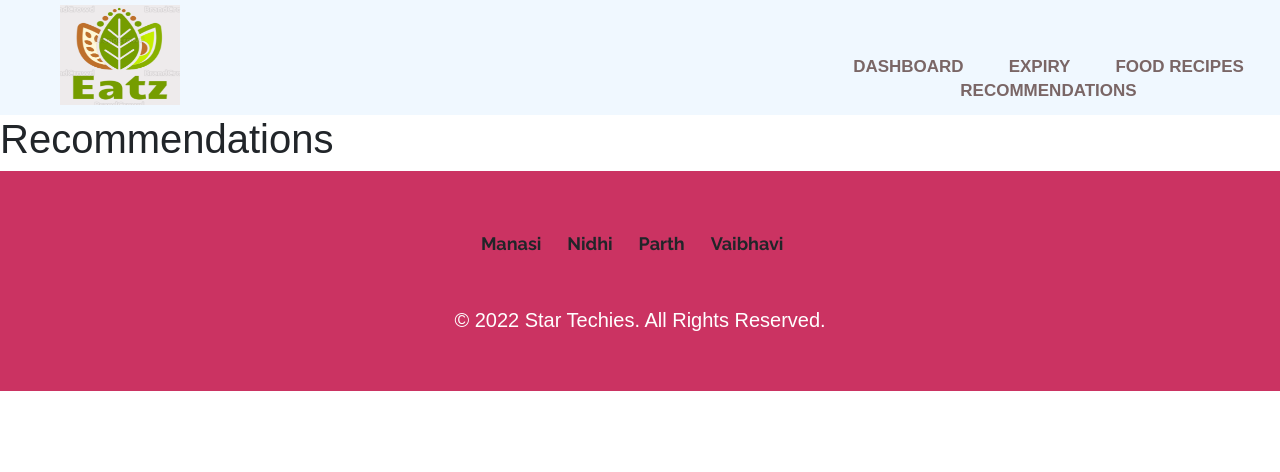
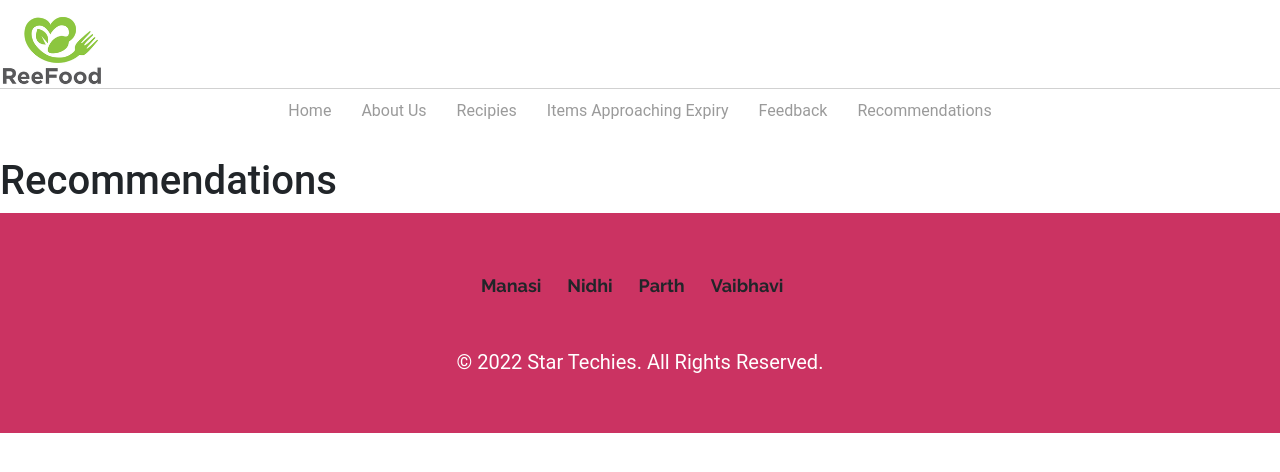
Before and after one commit to vpore/ReeFood, a React (Create React App) app: page /recom in a window 1280 px wide. Shown: the top 472 px of the page. Built offline with nearby package versions, Linux system fonts and the light colour scheme.

Commit message:
Styled the dashboard

```diff
--- /dev/null
+++ b/src/assets/Dashboard.css
@@ -0,0 +1,134 @@
+.hero-section{
+    width: 100%;
+    height: calc(100vh - 120px);
+    background-image: url(https://hospitalityinsights.ehl.edu/hubfs/Blog-EHL-Insights/Blog-Header-EHL-Insights/AdobeStock_264542845.jpeg);
+    background-size: cover;
+    background-repeat: no-repeat;
+    display: flex;
+    justify-content: center;
+    align-items: center;
+}
+
+.hero-section .logo{
+    height: 150px;
+    display: block;
+    margin: auto;
+}
+
+.hero-section .sub-heading{
+    margin-top: 10px;
+    text-align: center;
+    /*color:white;*/
+    text-transform: capitalize;
+    font-size: 35px;
+    font-weight: 300;
+}
+.hero-section .heading{
+    margin-top: 10px;
+    text-align: center;
+    font-family:Arial, Helvetica, sans-serif;
+    color:white;
+    text-decoration: wavy;
+    text-transform: capitalize;
+    font-size: 35px;
+    font-weight: 300;
+}
+*{
+    margin: 0;
+    padding: 0;
+    box-sizing: border-box;
+    font-family: 'roboto', sans-serif;
+
+}
+
+.navbar{
+    position: sticky;
+    top: 0;
+    left: 0;
+    width: 100%;
+    background:white;
+    z-index: 9;
+}
+
+.nav{
+    /* padding: 10px 10vw; */
+    display: flex;
+    width: 20px;
+    justify-content: space-between;
+}
+
+.brand-logo{
+    height: 80px;
+}
+
+.nav-items{
+    display: flex;
+    align-items: center;
+}
+
+.search{
+    width: 500px;
+    display: flex;
+}
+
+.search-box{
+    width: 80%;
+    height: 40px;
+    padding: 10px;
+    border-top-left-radius: 10px;
+    border-bottom-left-radius: 10px;
+    border: 1px solid #d1d1d1;
+    text-transform: capitalize;
+    background: none;
+    color: #a9a9a9;
+    outline: none;
+}
+
+.search-btn{
+    width: 100%;
+    height: 40px;
+    padding: 10px 20px;
+    border: none;
+    outline: none;
+    cursor: pointer;
+    background: #383838;
+    color: #fff;
+    text-transform: capitalize;
+    font-size: 15px;
+    border-top-right-radius: 10px;
+    border-bottom-right-radius: 10px;
+}
+
+.search-box::placeholder{
+    color: #a9a9a9;
+}
+
+.nav-items a{
+    margin-left: 20px;
+}
+
+.nav-items a img{
+    width: 30px;
+}
+.links-container{
+    width: 100%;
+    display: flex;
+    padding: 10px 10vw;
+    justify-content: center;
+    list-style: none;/*to remove bullets from list*/
+    border-top: 1px solid #d1d1d1;
+}
+
+.link{
+    text-transform: capitalize;
+    padding: 0 10px;
+    margin: 0 5px;
+    text-decoration: none;/*remove underline*/
+    color: #383838;
+    opacity: 0.5;
+    transition: .5s;
+}
+
+.link:hover{
+    opacity: 1;
+}
--- a/src/components/DashHeader.js
+++ b/src/components/DashHeader.js
@@ -1,21 +1,36 @@
 import { NavLink } from "react-router-dom";
+import '../assets/Dashboard.css';
 
-import '../assets/Header.css';
-import logo from "../images/logo.png";
+// import '../assets/Header.css';
+import logo from "../images/csilogo.png";
 
 const DashHeader = () => {
-    return(
-        <div id="header">
-        <div>
-            <img src={logo} alt="logo"/>
-            <ul id="navigation">
-                <NavLink to='/dashboard' className='navItem'>Dashboard</NavLink>
-                <NavLink to='/expiry' className='navItem'>Expiry</NavLink>
-                <NavLink to='/recipe' className='navItem'>Food Recipes</NavLink>
-                <NavLink to='/recom' className='navItem'>Recommendations</NavLink>
+    return (
+        <nav className="navbar">
+            <div className="nav">
+                <img src={logo} className="brand-logo" alt=""></img>
+                <div className="nav-items">
+                    {/* for Recipies page search bar  */}
+                    {/* <div className="search">
+                        <input type="text" className="search-box" placeholder="search items , recipes , and many more..."></input>
+                        <a href="search.html">
+                        <button className="search-btn">search</button>
+                        </a>
+                    </div> */}
+                    {/* <a href="signup.html"> */}
+                    {/* <img src="https://www.iconpacks.net/icons/2/free-user-icon-3296-thumb.png" alt="user login"></img> */}
+                    {/* </a> */}
+                </div>
+            </div>
+            <ul class="links-container">
+                <NavLink to='/dashboard' className="link-item link">Home</NavLink>
+                <NavLink to='/aboutus' className="link-item link">About Us</NavLink>
+                <NavLink to='/recipe' className="link-item link">Recipies</NavLink>
+                <NavLink to='/expiry' className="link-item link">Items approaching Expiry</NavLink>
+                <NavLink to='/feedback' className="link-item link">Feedback</NavLink>
+                <NavLink to='/recommendations' className="link-item link">Recommendations</NavLink>
             </ul>
-        </div>
-        </div>
+        </nav>
     );
 };
 
--- a/src/pages/Dashboard.js
+++ b/src/pages/Dashboard.js
@@ -1,8 +1,17 @@
-//import "../assets/Dashboard.css"
+import "../assets/Dashboard.css"
 const Dashboard = () => {
-    return(
+    return (
         <>
-            <h1>Hello!</h1>
+            {/* <!-- hero section-- > */}
+            <header className="hero-section">
+                <div className="content">
+                    {/* <img src="/logo.jpeg" className="logo" alt=""></img> */}
+                    <p className="heading">Eat.Think.Safe</p>
+                    {/* <br> */}
+                    <p className="sub-heading">Eat Everything You Buy</p>
+                </div>
+            </header>
+            {/* <h1>Hello!</h1> */}
             <div>
                 <h3>Items in your Fridge</h3>
                 <ul>
@@ -14,9 +23,9 @@ const Dashboard = () => {
             <div>
                 <h3>Add Food Info</h3>
                 <label htmlFor="foodItem">Add Food Item</label>
-                <input type="text" placeholder="Food Item" name="foodItem"/>
+                <input type="text" placeholder="Food Item" name="foodItem" />
                 <label>Add its Expiry Date</label>
-                <input type="date" name="expiryDate"/>
+                <input type="date" name="expiryDate" />
                 <button className="btn btn-danger">Add Item</button>
             </div>
             <div>
```
Also changed, not shown: src/images/csilogo.png (added).
